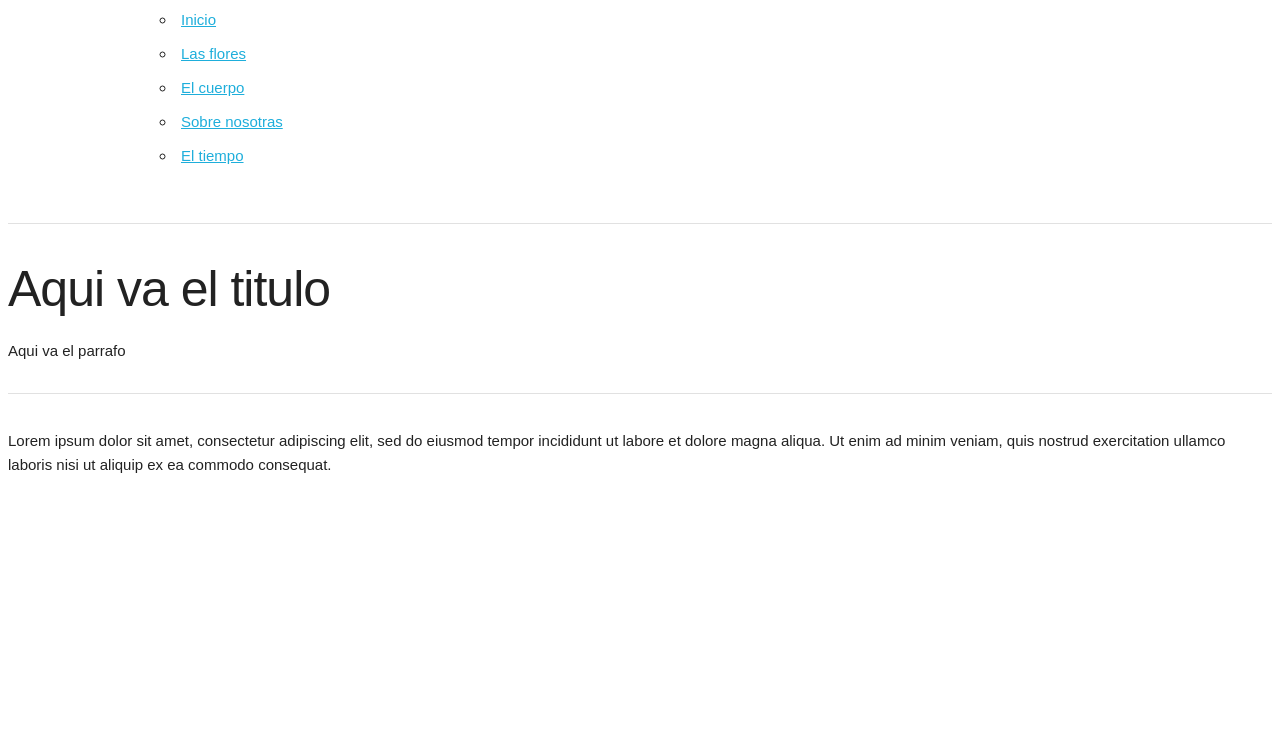
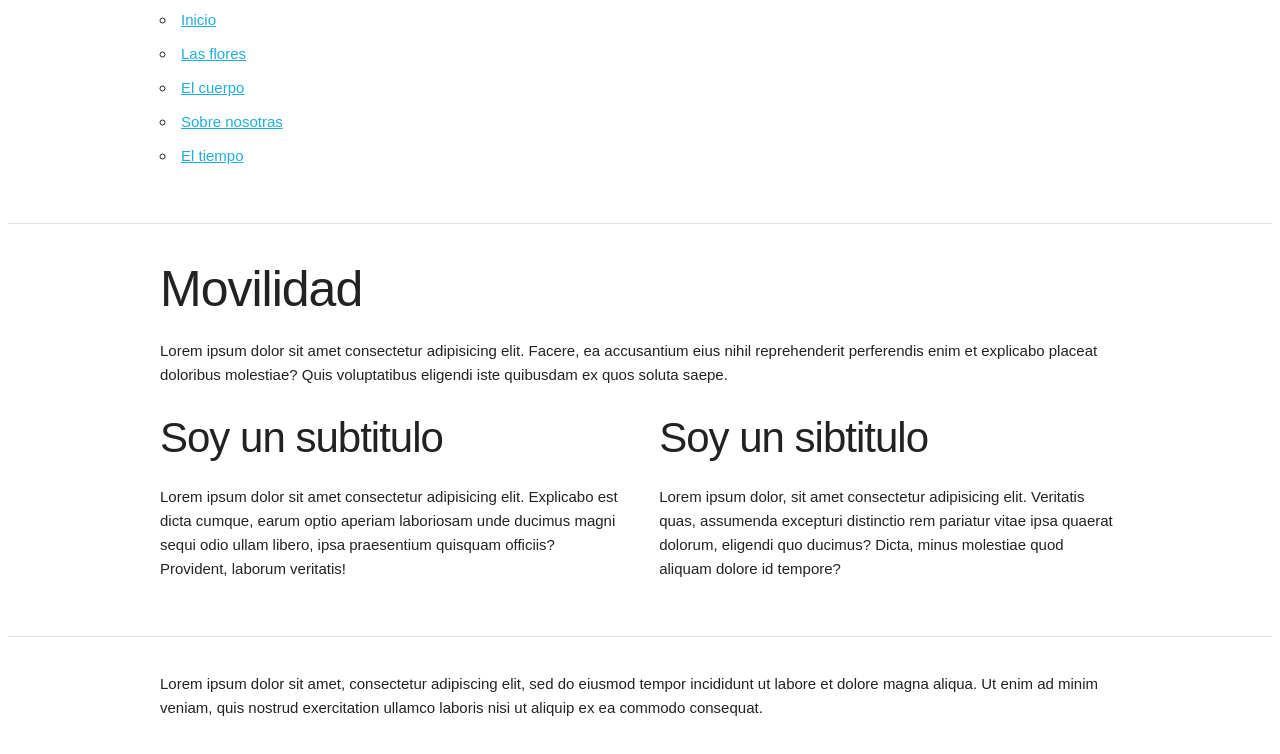
Before and after one commit to rtrevino72/movilidad-cdmx, a plain HTML site: page layout.html in a window 1280 px wide. Drawn offline with nearby package versions, Linux system fonts and the light colour scheme; a web font is replaced by a local one.

Commit message:
columnas

```diff
--- a/layout.html
+++ b/layout.html
@@ -32,14 +32,27 @@
         </nav>
     </header>
     <hr>
-<main>
-    <section>
-        <h1>Aqui va el titulo</h1>
-        <p>Aqui va el parrafo</p>
+<main class="container">
+    <section class="row">
+        <div class="twelve columns">
+        <h1>Movilidad</h1>
+        <p>Lorem ipsum dolor sit amet consectetur adipisicing elit. Facere, ea accusantium eius nihil reprehenderit perferendis enim et explicabo placeat doloribus molestiae? Quis voluptatibus eligendi iste quibusdam ex quos soluta saepe.
+        </p>
+        </div>
+    </section>
+    <section class="row">
+        <article class="six columns">
+            <h2>Soy un subtitulo</h2>
+            <p>Lorem ipsum dolor sit amet consectetur adipisicing elit. Explicabo est dicta cumque, earum optio aperiam laboriosam unde ducimus magni sequi odio ullam libero, ipsa praesentium quisquam officiis? Provident, laborum veritatis!</p>
+        </article>
+        <article class="six columns">
+            <h2>Soy un sibtitulo</h2>
+            <p>Lorem ipsum dolor, sit amet consectetur adipisicing elit. Veritatis quas, assumenda excepturi distinctio rem pariatur vitae ipsa quaerat dolorum, eligendi quo ducimus? Dicta, minus molestiae quod aliquam dolore id tempore?</p>
+        </article>
     </section>
 </main>
 <hr>
-<footer>
+<footer class="container">
     <p>
         Lorem ipsum dolor sit amet, consectetur adipiscing elit, sed do eiusmod tempor incididunt ut labore et dolore magna aliqua. Ut enim ad minim veniam, quis nostrud exercitation ullamco laboris nisi ut aliquip ex ea commodo consequat.
     <p>
```
